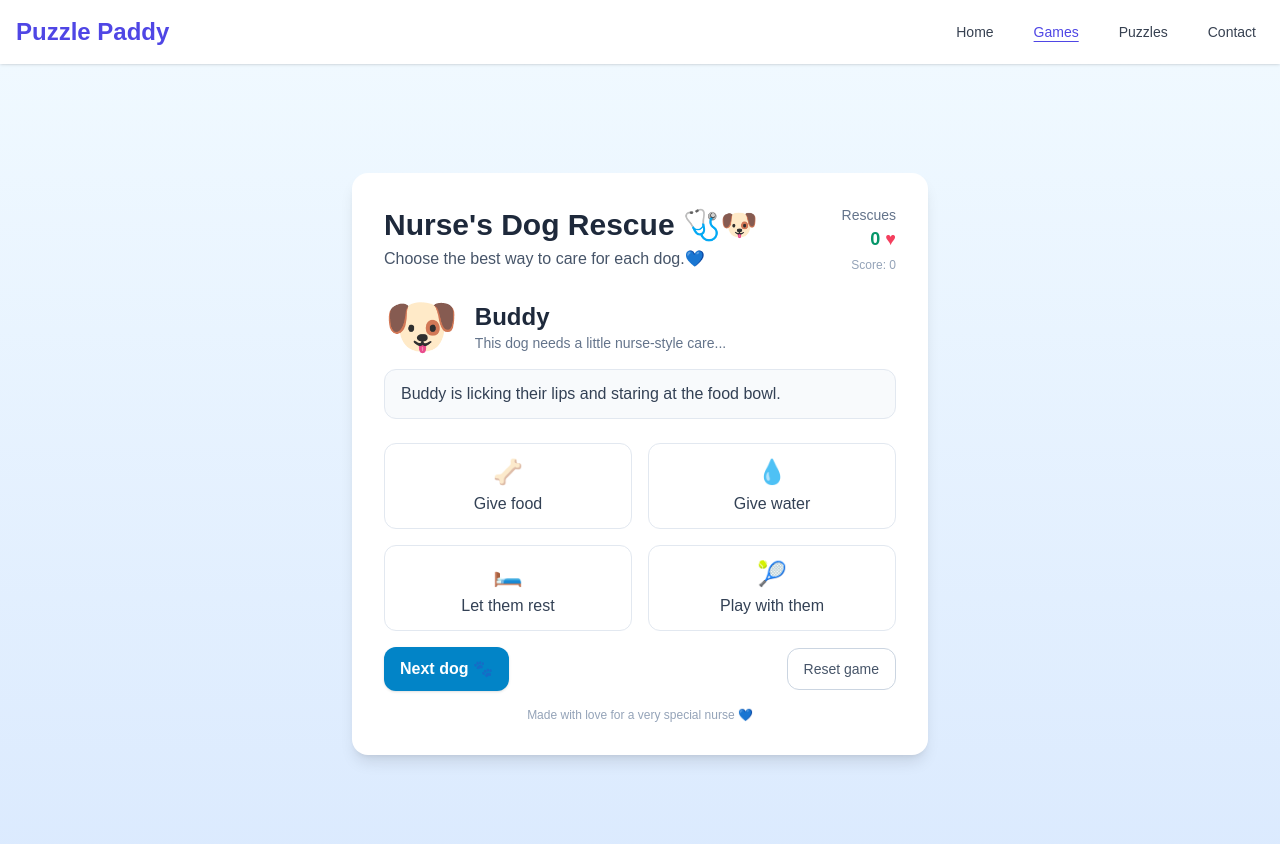
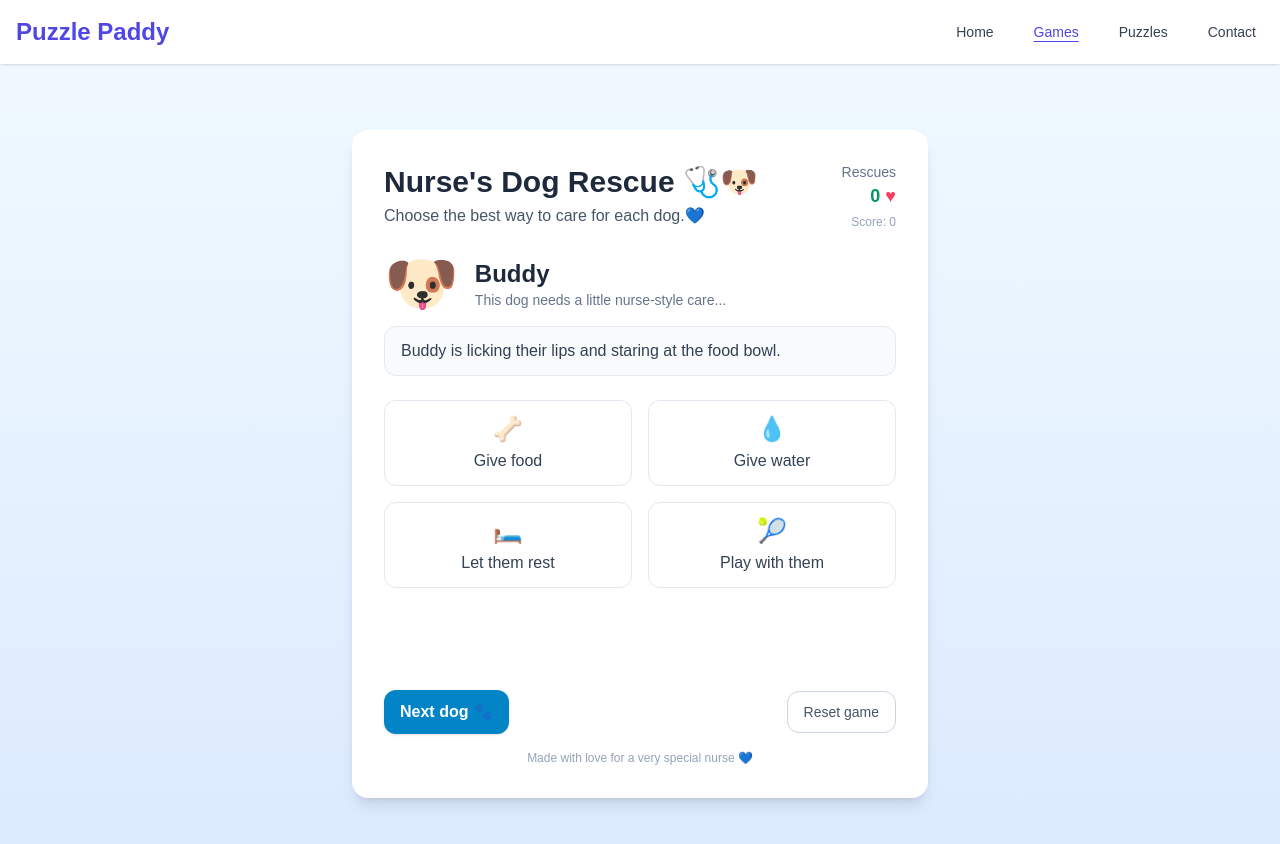
Before and after one commit to MichaelMcKibbin/puzzlepaddy.com, a Next.js app: page /games/dog-rescue in a window 1280 px wide. Shown: the top 844 px of the page. Built offline with nearby package versions, Linux system fonts and the light colour scheme.

Commit message:
layout: added fixed-height container for success message area

```diff
--- a/pages/games/dog-rescue.js
+++ b/pages/games/dog-rescue.js
@@ -233,9 +233,11 @@ export default function DogRescueGame() {
                     ))}
                 </section>
 
+                {/* Feedback message area with fixed height */}
+                <div className="min-h-[70px] mb-4">
                     {feedback && (
                         <div
-                        className={`mb-4 rounded-xl px-4 py-3 text-sm sm:text-base ${
+                            className={`rounded-xl px-4 py-3 text-sm sm:text-base ${
                                 feedback.type === "correct"
                                     ? "bg-emerald-50 text-emerald-800 border border-emerald-200"
                                     : "bg-amber-50 text-amber-800 border border-amber-200"
@@ -244,6 +246,7 @@ export default function DogRescueGame() {
                             {feedback.message}
                         </div>
                     )}
+                </div>
 
                 <div className="flex flex-col sm:flex-row items-stretch sm:items-center justify-between gap-3 mt-2">
                     <button
```
Lines whose indentation alone changed are shown as unchanged.
